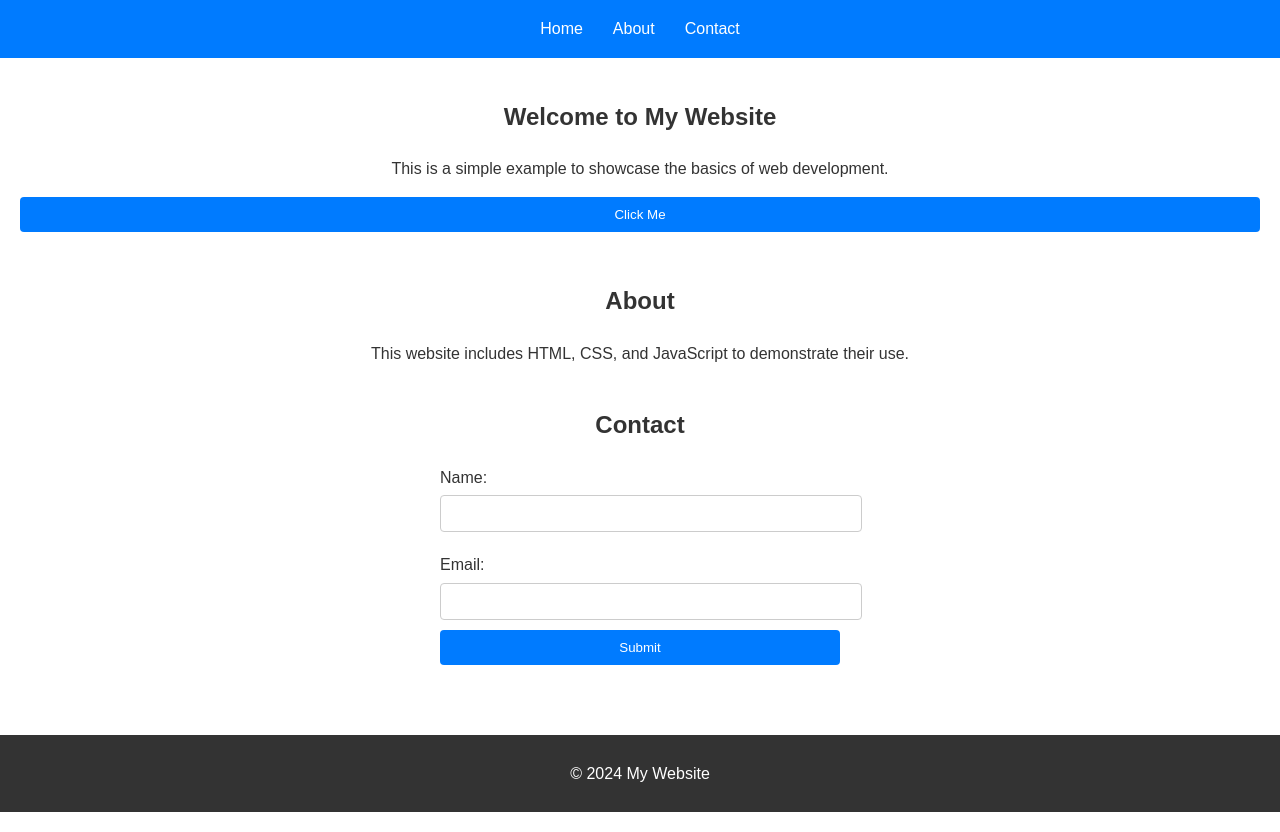
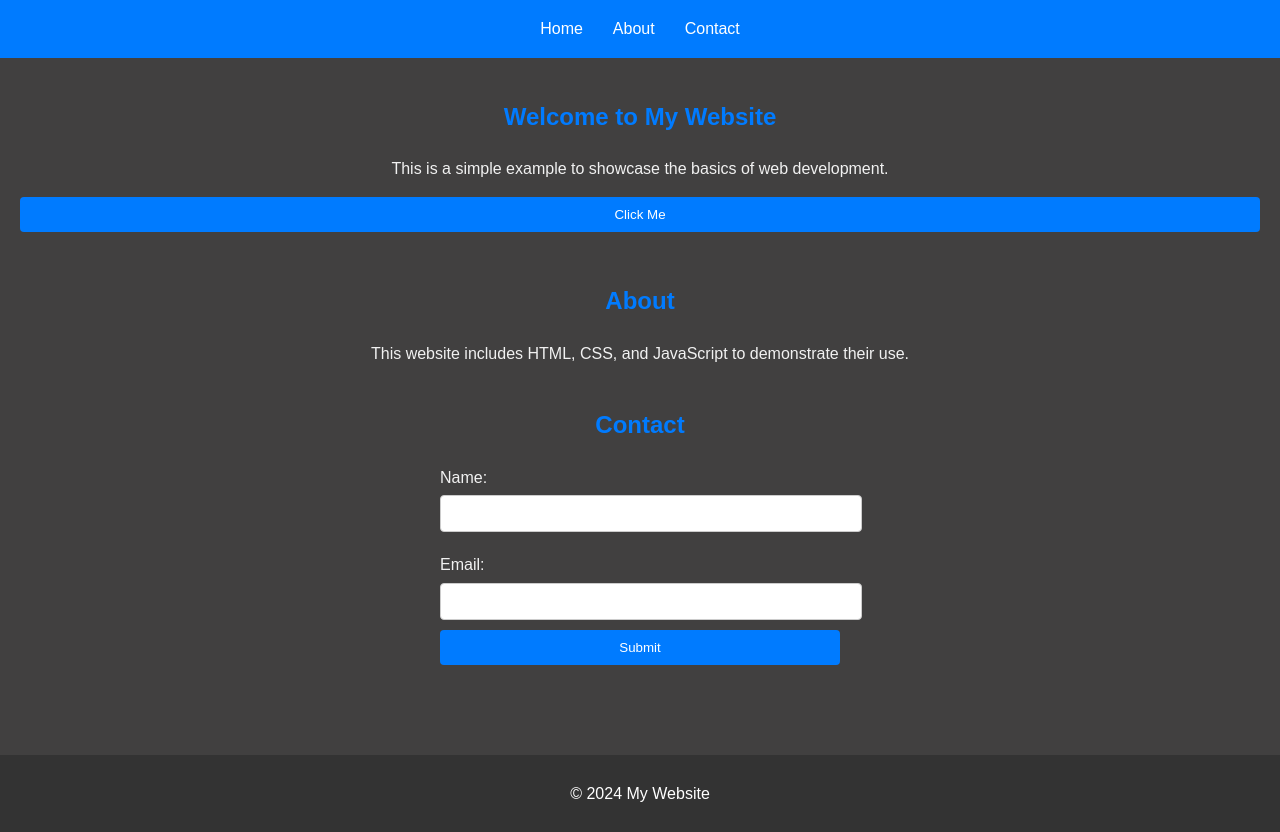
Before and after one commit to fjgaiiatiait/fjgaiiatiait.github.io, a plain HTML site: page index.html in a window 1280 px wide. Drawn offline with Linux system fonts and the light colour scheme.

Commit message:
Update style.css

```diff
--- a/style.css
+++ b/style.css
@@ -4,8 +4,8 @@ body {
     line-height: 1.6;
     margin: 0;
     padding: 0;
-    color: #333;
-    background-color: ##414040;
+    color: #f1f1f1; /* Updated text color for better contrast */
+    background-color: #414040; /* Updated background color */
 }
 
 /* Header and Navigation */
@@ -43,7 +43,7 @@ section {
 }
 
 h1, h2 {
-    color: ##FFFFFF;
+    color: #007BFF;
 }
 
 /* Form Styling */
@@ -83,4 +83,5 @@ footer {
     color: #fff;
     text-align: center;
     padding: 10px 0;
-    margin-top
+    margin-top: 20px;
+}
```
